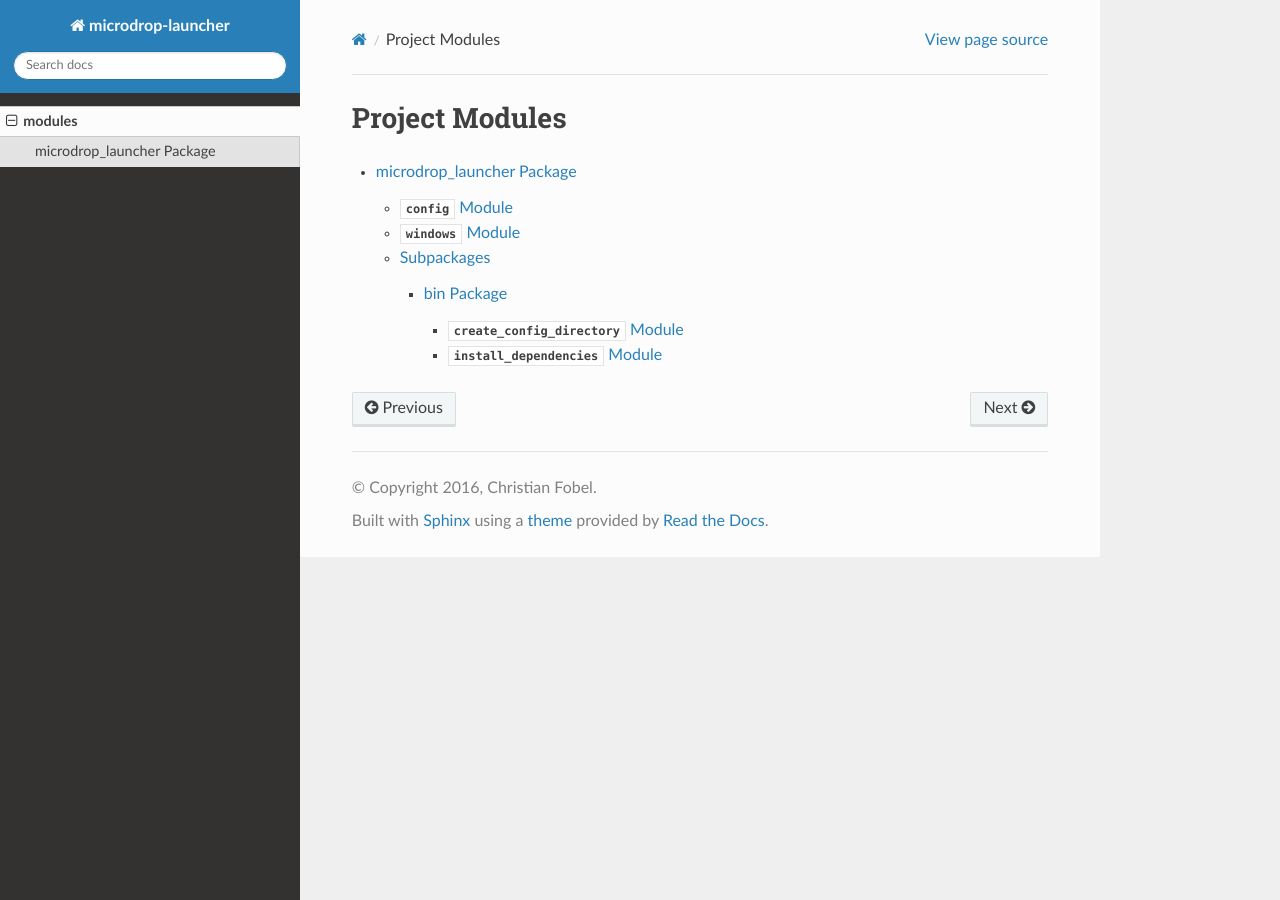
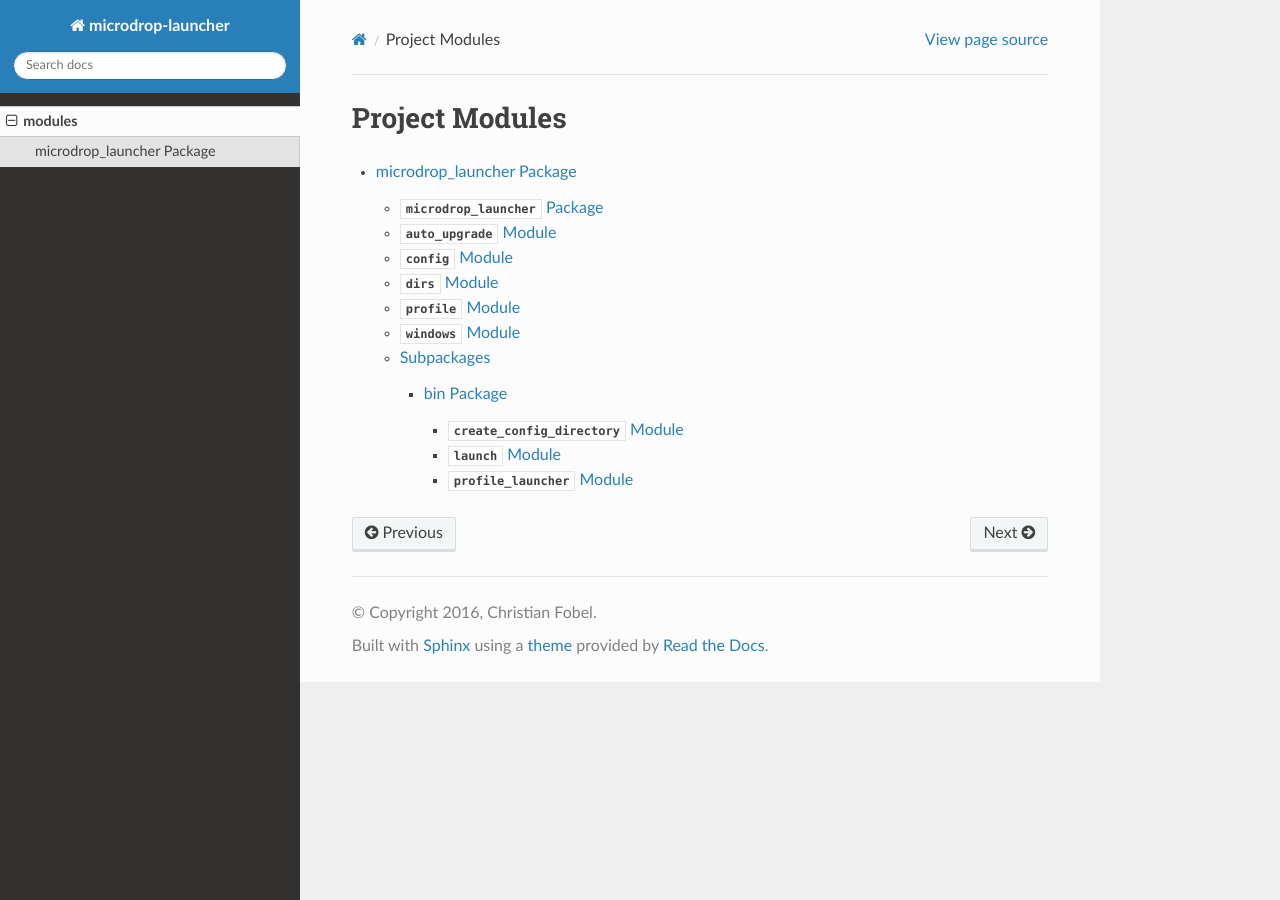
Before and after one commit to sci-bots/microdrop-launcher, a Sphinx documentation site: the page built from docs/modules.rst, in a window 1280 px wide. Built offline with Sphinx 7.4.7 and the Read the Docs theme 2.0.0, drawn with Linux system fonts in a browser that asks for light colours.

Commit message:
[FIX] Fix auto-upgrade return type, update docs

```diff
--- a/docs/microdrop_launcher.bin.rst
+++ b/docs/microdrop_launcher.bin.rst
@@ -9,10 +9,18 @@ bin Package
     :undoc-members:
     :show-inheritance:
 
-:mod:`install_dependencies` Module
-----------------------------------
+:mod:`launch` Module
+--------------------
 
-.. automodule:: microdrop_launcher.bin.install_dependencies
+.. automodule:: microdrop_launcher.bin.launch
     :members:
     :undoc-members:
     :show-inheritance:
+
+:mod:`profile_launcher` Module
+------------------------------
+
+.. automodule:: microdrop_launcher.bin.profile_launcher
+    :members:
+    :undoc-members:
+    :show-inheritance:
--- a/docs/microdrop_launcher.rst
+++ b/docs/microdrop_launcher.rst
@@ -1,10 +1,42 @@
 microdrop_launcher Package
 ==========================
+
+:mod:`microdrop_launcher` Package
+---------------------------------
+
+.. automodule:: microdrop_launcher.__init__
+    :members:
+    :undoc-members:
+    :show-inheritance:
+
+:mod:`auto_upgrade` Module
+--------------------------
+
+.. automodule:: microdrop_launcher.auto_upgrade
+    :members:
+    :undoc-members:
+    :show-inheritance:
 
 :mod:`config` Module
 --------------------
 
 .. automodule:: microdrop_launcher.config
+    :members:
+    :undoc-members:
+    :show-inheritance:
+
+:mod:`dirs` Module
+------------------
+
+.. automodule:: microdrop_launcher.dirs
+    :members:
+    :undoc-members:
+    :show-inheritance:
+
+:mod:`profile` Module
+---------------------
+
+.. automodule:: microdrop_launcher.profile
     :members:
     :undoc-members:
     :show-inheritance:
```
Also changed, not shown: 3 other files.
